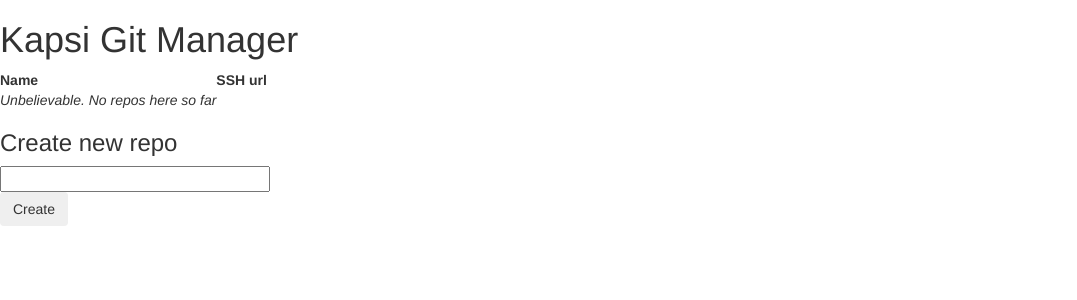
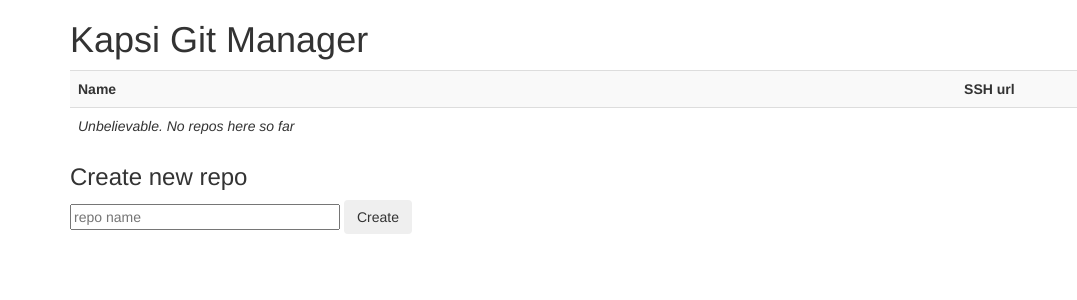
Before and after one commit to hanshoi/kapsi-git-manager, a Flask app: template kapsi_git_manager/templates/show_repos.html in a window 1280 px wide. Shown: the top 300 px of the page, without its empty margins (0-1077 px from the left). Run offline with Flask 2, Linux system fonts and the light colour scheme; the template is opened without the code that fills it, so the values that code supplies are empty; parts of the project's set-up code (start-up, migrations or seed data) failed here and were passed over; some libraries are stand-ins or nearby versions.

Commit message:
added the missing bootstrap features to get them to actually work

```diff
--- a/kapsi_git_manager/templates/layout.html
+++ b/kapsi_git_manager/templates/layout.html
@@ -12,7 +12,7 @@
   </head>
 
   <body>
-    <div class="page">
+    <div class="container">
       <h1>Kapsi Git Manager</h1>
       <div class="login">
         {% if authed==false %}
--- a/kapsi_git_manager/templates/show_repos.html
+++ b/kapsi_git_manager/templates/show_repos.html
@@ -1,6 +1,6 @@
 {% extends "layout.html" %}
 {% block body %}
-  <table class="striped-table">
+  <table class="table table-striped">
     <tr>
       <th>Name</th>
       <th>SSH url</th>
@@ -18,9 +18,9 @@
   {% endfor %}
   </table>
   <h3>Create new repo</h3>
-  <form action="{{ url_for('add_repo') }}" method="post">
-    <div>
-      <input type="text" size="30" name="name">
+  <form action="{{ url_for('add_repo') }}" method="post" class="form-inline">
+    <div class="form-group">
+      <input type="text" size="30" name="name" placeholder="repo name">
     </div>
     <button type="submit" class="btn btb-default">Create</button>
   </form>
```
